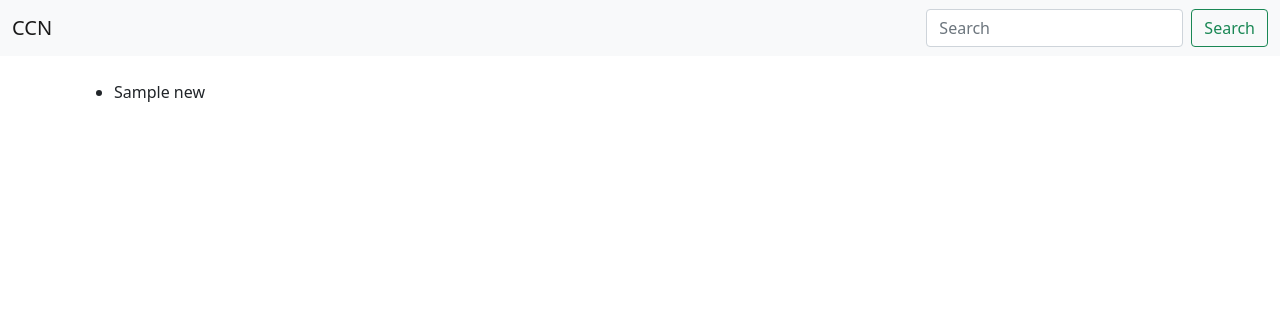
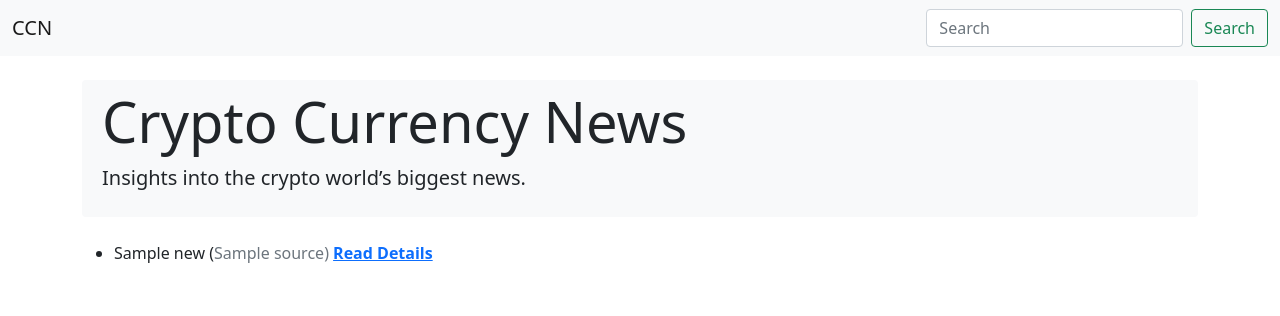
Before and after one commit to sultanaslam/crypto-news, a Django app: template project/app/templates/home.html in a window 1280 px wide. Shown: the top 316 px of the page. Run offline with Django 3.2, Linux system fonts and the light colour scheme; the template is opened without the code that fills it: most values are stand-ins (such as "Sample title", 1, 10 or a date in 2020).

Commit message:
news styles

```diff
--- a/project/app/templates/home.html
+++ b/project/app/templates/home.html
@@ -1,10 +1,20 @@
 {% extends 'base.html' %}
 
 {% block content%}
+	<div class="jumbotron p-2 mb-4 bg-light rounded">
+		<div class="container">
+			<h1 class="display-4">Crypto Currency News</h1>
+			<p class="lead">Insights into the crypto world’s biggest news.</p>
+		</div>
+	</div>
   <div>
 		<ul>
 			{% for news in api.Data %}
-				<li>{{ news.title }}</li>
+				<li>
+					{{ news.title }}
+					(<span class="text-secondary">{{ news.source }}<span>)
+					<a href="{{ news.url }}" target="__blank"><b>Read Details</b></a>
+				</li>
 			{% endfor %}
 	</div>
 {% endblock %}
```
